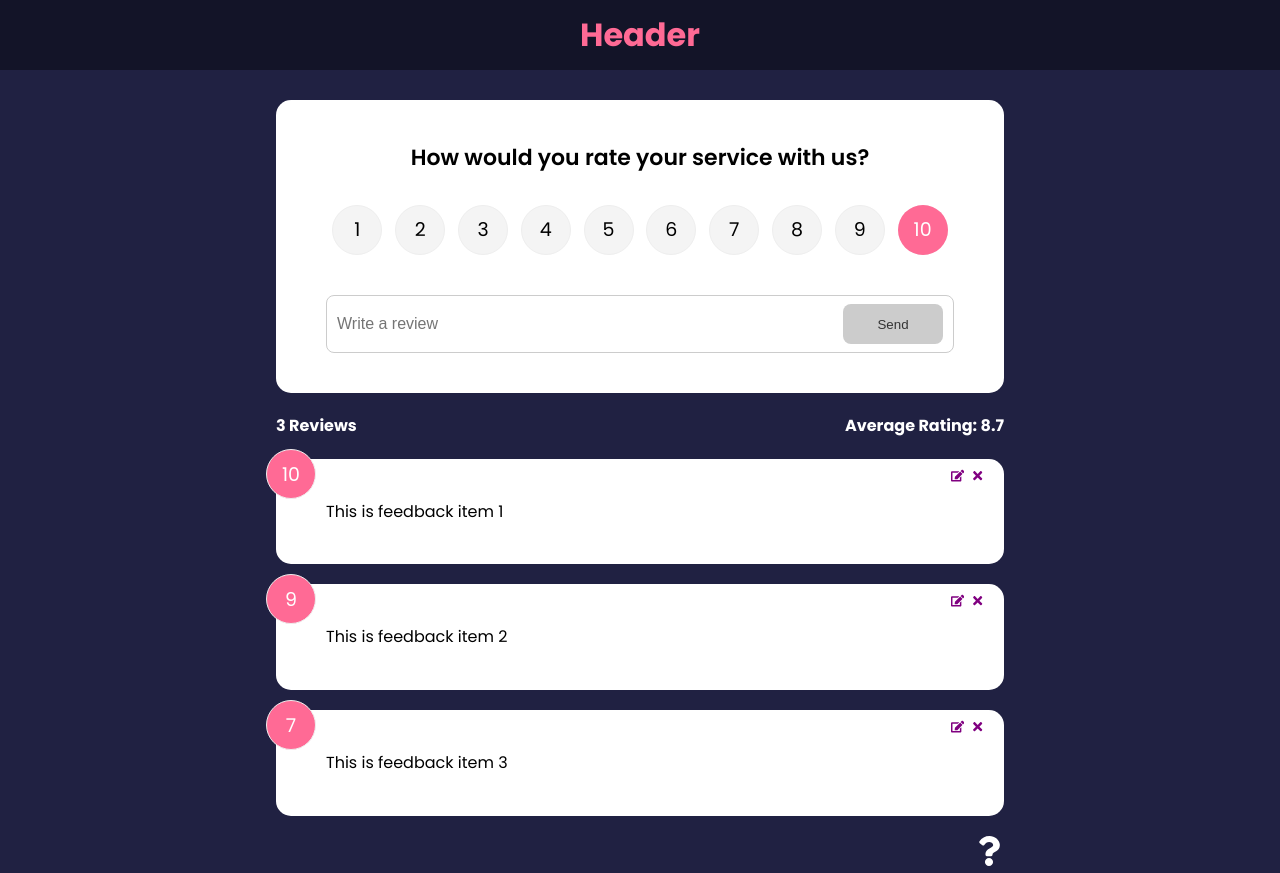
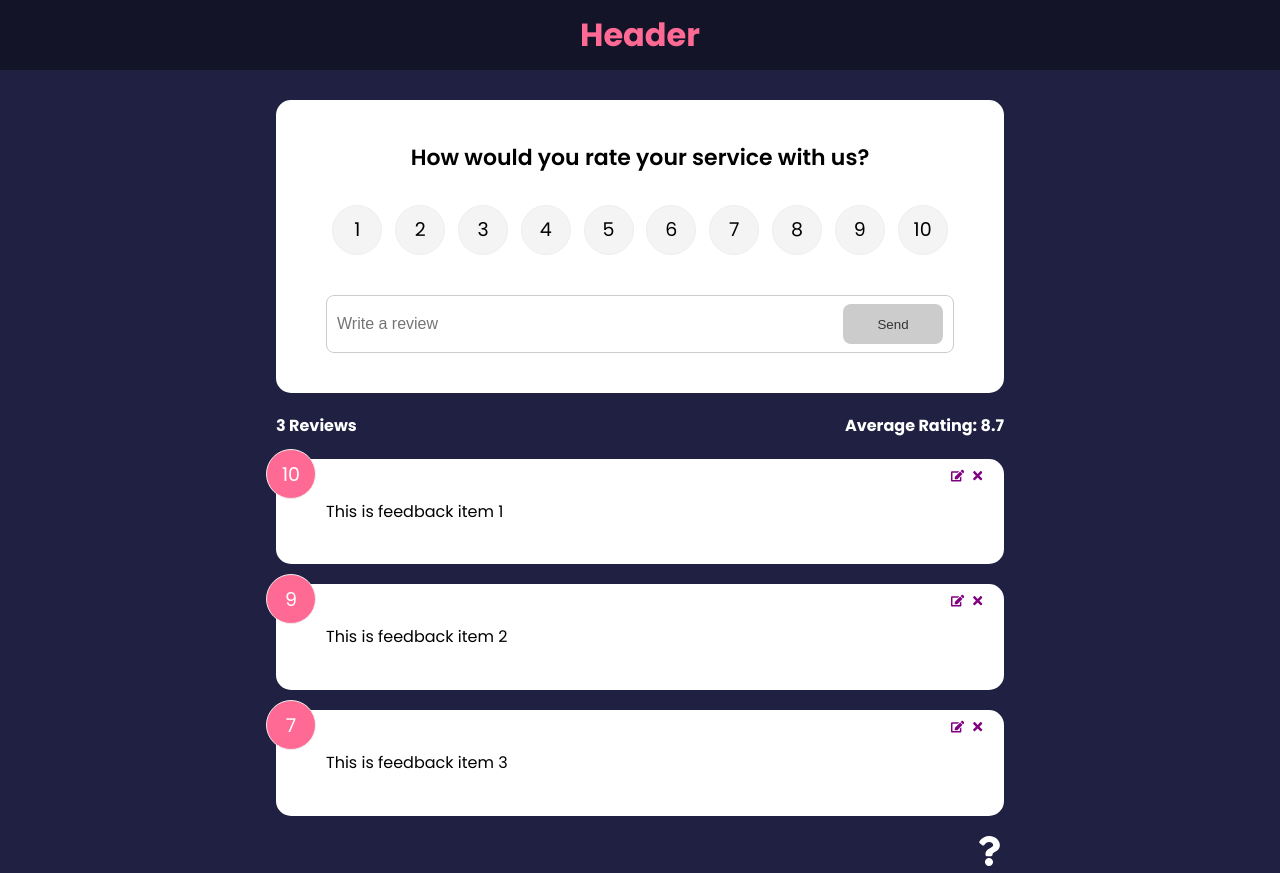
Before and after one commit to dpthegrey/miniature-tribble, a React (Create React App) app: page / in a window 1280 px wide. Built offline with nearby package versions, Linux system fonts and the light colour scheme.

Commit message:
Side Effects with useEffect

```diff
--- a/src/components/FeedbackForm.jsx
+++ b/src/components/FeedbackForm.jsx
@@ -1,4 +1,4 @@
-import React, { useState, useContext } from "react";
+import React, { useState, useContext, useEffect } from "react";
 import RatingSelect from "./RatingSelect";
 import Card from "./shared/Card";
 import Button from "./shared/Button";
@@ -10,7 +10,15 @@ function FeedbackForm() {
   const [btnDisabled, setBtnDisabled] = useState(true);
   const [message, setMessage] = useState("");
 
-  const { addFeedback } = useContext(FeedbackContext);
+  const { addFeedback, feedbackEdit } = useContext(FeedbackContext);
+
+  useEffect(() => {
+    if (feedbackEdit.edit === true) {
+      setBtnDisabled(false);
+      setText(feedbackEdit.item.text);
+      setRating(feedbackEdit.item.rating);
+    }
+  }, [feedbackEdit]);
 
   const handleTextChange = (e) => {
     if (text === "") {
--- a/src/components/RatingSelect.jsx
+++ b/src/components/RatingSelect.jsx
@@ -1,7 +1,14 @@
-import { useState } from "react";
+import { useState, useContext, useEffect } from "react";
+import FeedbackContext from "../context/FeedbackContext";
 
 function RatingSelect({ select }) {
   const [selected, setSelected] = useState(10);
+
+  const { feedbackEdit } = useContext(FeedbackContext);
+
+  useEffect(() => {
+    setSelected(feedbackEdit.item.rating);
+  }, [feedbackEdit]);
 
   const handleChange = (e) => {
     setSelected(+e.currentTarget.value);
--- a/src/context/FeedbackContext.js
+++ b/src/context/FeedbackContext.js
@@ -54,6 +54,7 @@ export const FeedbackProvider = ({ children }) => {
         deleteFeedback,
         addFeedback,
         editFeedback,
+        feedbackEdit,
       }}
     >
       {children}
```
